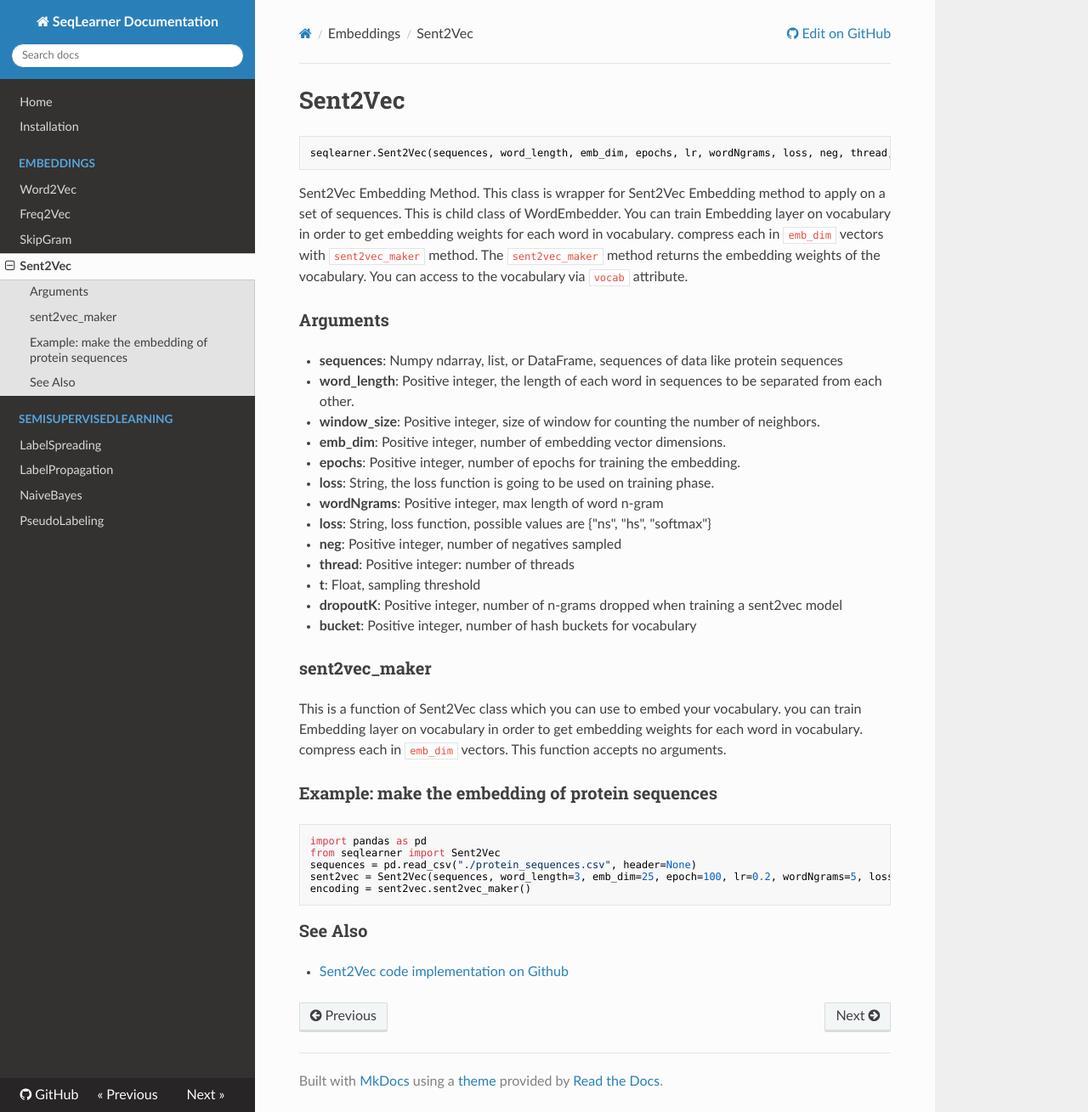
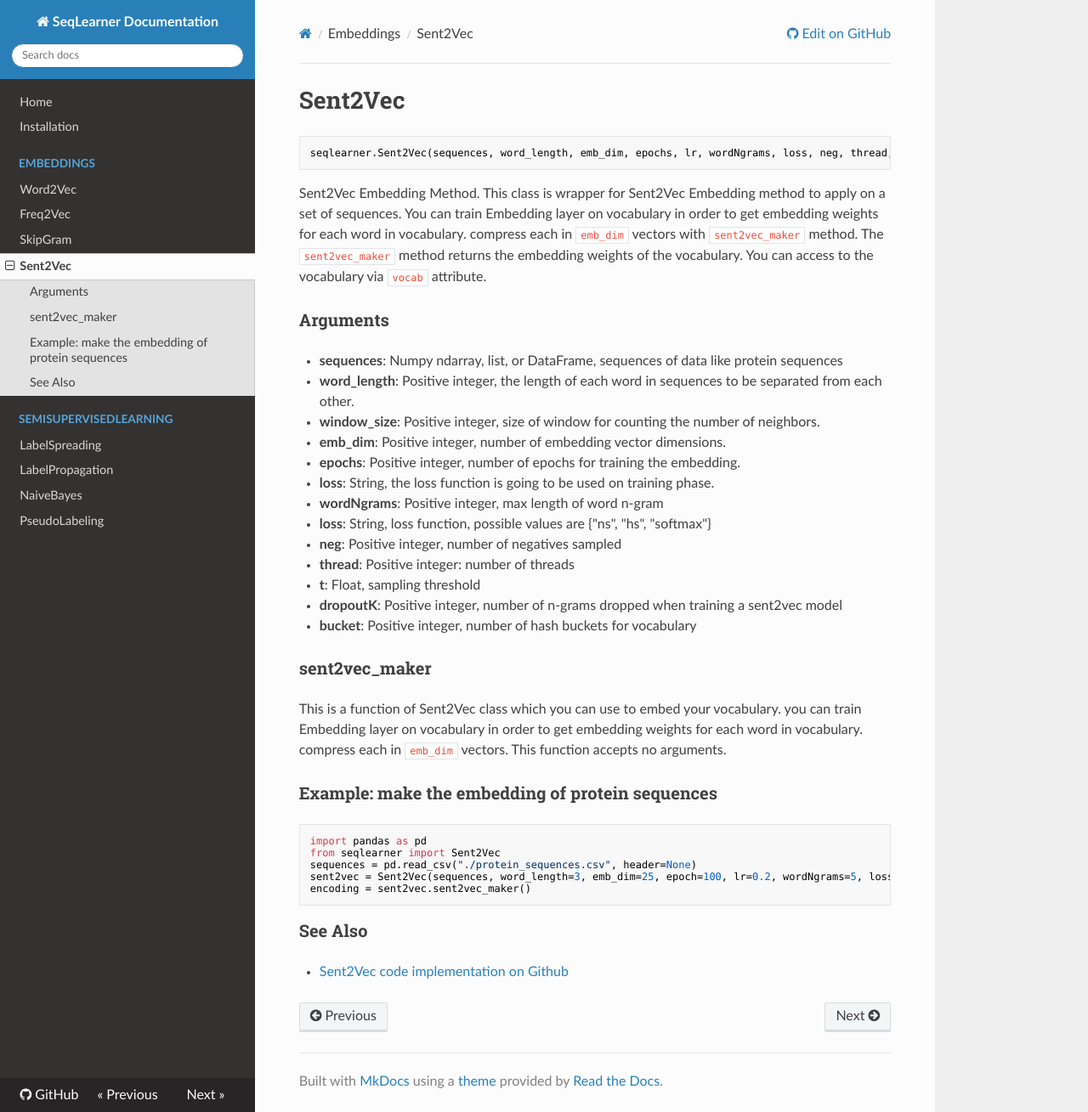
Before and after one commit to EliHei/SeqLearn, an MkDocs documentation site: the page built from docs/embeddings/sent2vec.md, in a window 1280 px wide and 1309 px high. Shown: the whole window at 85% size. Built offline with MkDocs 1.6.1, drawn with Linux system fonts in a browser that asks for light colours; nearby versions of some CDN libraries.

Commit message:
Fix minor bug in Sent2Vec

````diff
--- a/docs/embeddings/sent2vec.md
+++ b/docs/embeddings/sent2vec.md
@@ -2,7 +2,7 @@
 ```python
 seqlearner.Sent2Vec(sequences, word_length, emb_dim, epochs, lr, wordNgrams, loss, neg, thread, t, dropoutK, bucket)
 ```
-Sent2Vec Embedding Method. This class is wrapper for Sent2Vec Embedding method to apply on a set of sequences. This is child class of WordEmbedder.
+Sent2Vec Embedding Method. This class is wrapper for Sent2Vec Embedding method to apply on a set of sequences.
 You can train Embedding layer on vocabulary in order to get embedding weights for each word in vocabulary. compress each in `emb_dim` vectors with `sent2vec_maker` method.
 The `sent2vec_maker` method returns the embedding weights of the vocabulary. You can access to the vocabulary via `vocab` attribute.
 
````
